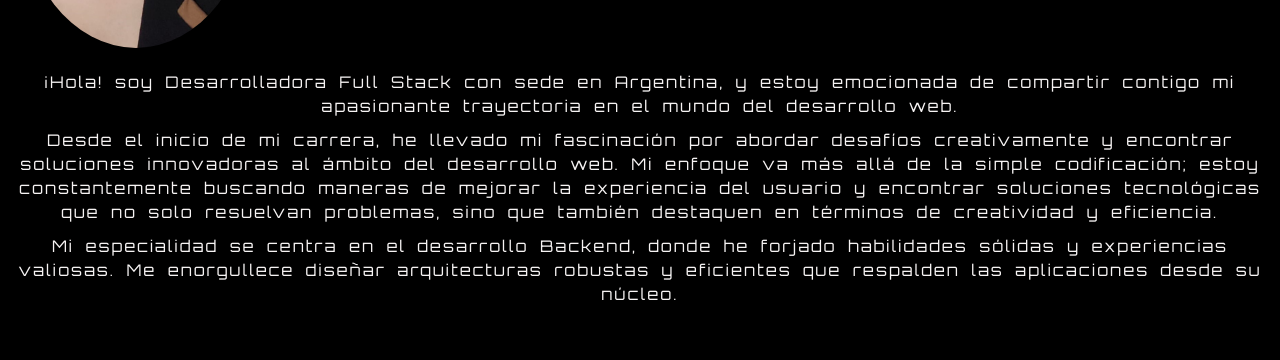
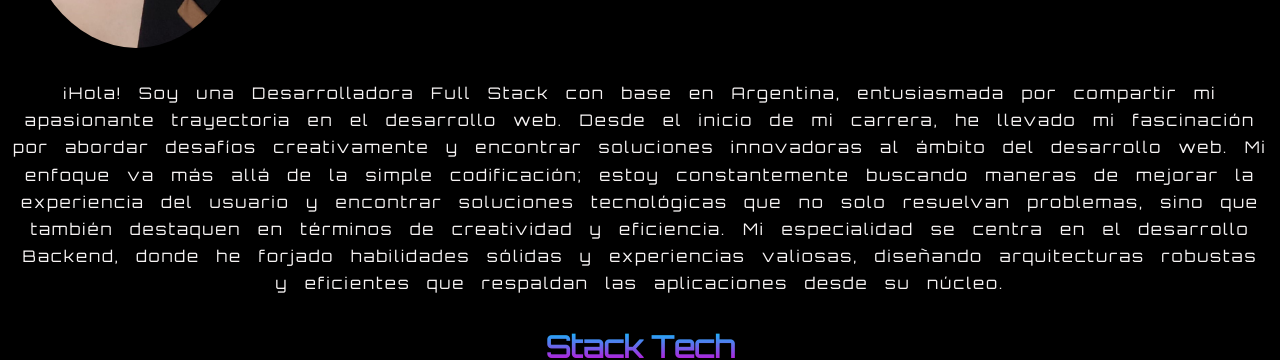
Before and after one commit to RiosDeboraS/Portafolio, a Next.js app: page / in a window 1280 px wide. Shown: the part 270-630 px from the top of the page. Built offline with nearby package versions, Linux system fonts and the light colour scheme.

Commit message:
portafolio terminado

```diff
--- a/app/about/about.module.css
+++ b/app/about/about.module.css
@@ -9,12 +9,13 @@
   color: rgb(246, 243, 243);
   font-family: "Orbitron", sans-serif;
   font-size: 1em;
-  line-height: 1.5; /* espacio entre lineas*/
+  line-height: 1.7; /* espacio entre lineas*/
   letter-spacing: 2px; /*espacio entre letras*/
-  word-spacing: 5px; /*espacio entre palabras*/
-  align-items: center;
+  word-spacing: 10px; /*espacio entre palabras*/
+
   margin-top: 0; /* margen superior ajustado */
   margin-bottom: 10px; /* margen inferior ajustado */
+  padding: 10px;
 }
 
 .h1 {
--- a/app/about/page.jsx
+++ b/app/about/page.jsx
@@ -5,34 +5,25 @@ export default function About() {
     <div>
       <div className={style.container}>
         <p className={style.parrafo}>
-          ¡Hola! soy Desarrolladora Full Stack con sede en Argentina, y estoy
-          emocionada de compartir contigo mi apasionante trayectoria en el mundo
-          del desarrollo web.
+          ¡Hola! Soy una Desarrolladora Full Stack con base en Argentina,
+          entusiasmada por compartir mi apasionante trayectoria en el desarrollo
+          web. Desde el inicio de mi carrera, he llevado mi fascinación por
+          abordar desafíos creativamente y encontrar soluciones innovadoras al
+          ámbito del desarrollo web. Mi enfoque va más allá de la simple
+          codificación; estoy constantemente buscando maneras de mejorar la
+          experiencia del usuario y encontrar soluciones tecnológicas que no
+          solo resuelvan problemas, sino que también destaquen en términos de
+          creatividad y eficiencia. Mi especialidad se centra en el desarrollo
+          Backend, donde he forjado habilidades sólidas y experiencias valiosas,
+          diseñando arquitecturas robustas y eficientes que respaldan las
+          aplicaciones desde su núcleo.
         </p>
-        <p className={style.parrafo}>
-          Desde el inicio de mi carrera, he llevado mi fascinación por abordar
-          desafíos creativamente y encontrar soluciones innovadoras al ámbito
-          del desarrollo web. Mi enfoque va más allá de la simple codificación;
-          estoy constantemente buscando maneras de mejorar la experiencia del
-          usuario y encontrar soluciones tecnológicas que no solo resuelvan
-          problemas, sino que también destaquen en términos de creatividad y
-          eficiencia.
-        </p>
-        <p className={style.parrafo}>
-          Mi especialidad se centra en el desarrollo Backend, donde he forjado
-          habilidades sólidas y experiencias valiosas. Me enorgullece diseñar
-          arquitecturas robustas y eficientes que respalden las aplicaciones
-          desde su núcleo.
-        </p>
-        <br></br>
-        <br></br>
-        <br></br>
       </div>
       <div>
         <h1 className={style.h1}>Stack Tech</h1>
         <p align="center">
           <a href="https://skillicons.dev">
-            <img src="https://skillicons.dev/icons?i=js,html,css,vite,nodejs,postgres,prisma,react,redux,sequelize,vercel,nextjs,ts" />
+            <img src="https://skillicons.dev/icons?i=js,html,css,vite,nodejs,postgres,prisma,react,redux,sequelize,vercel,nextjs,ts,express" />
           </a>
         </p>
       </div>
--- a/app/bar/page.jsx
+++ b/app/bar/page.jsx
@@ -40,7 +40,7 @@ export default function Sidebar() {
           </button>
         </a>{" "}
         <a
-          href="Rios Debora Sabrina.pdf"
+          href="Rios Debora Sabrina (3).pdf"
           download
           target="_blank"
           rel="noopener noreferrer"
--- a/app/mostrar/mostrar.module.css
+++ b/app/mostrar/mostrar.module.css
@@ -64,7 +64,7 @@
 }
 
 .caja {
-  width: 300px; /* Ajusta el ancho según tus necesidades */
+  width: 550px; /* Ajusta el ancho según tus necesidades */
   border: 1px solid #ccc;
   border-radius: 10px;
   padding: 20px;
@@ -79,4 +79,7 @@
 
 .descripcionProyecto {
   margin-top: 10px;
+  line-height: 1.5; /* espacio entre lineas*/
+  letter-spacing: 2px; /* espacio entre letras */
+  word-spacing: 5px; /* espacio entre palabras */
 }
--- a/app/mostrar/page.jsx
+++ b/app/mostrar/page.jsx
@@ -11,10 +11,10 @@ export default function Mostrar() {
         <img src="/portada2.png" alt="vorttex Gaming" className={style.img} />
         <div className={style.content}>
           <p className={style.parrafo}>
-            Lorem ipsum dolor sit amet consectetur adipisicing elit. Nulla illo
-            soluta qui perspiciatis et aliquam suscipit ad dolor possimus itaque
-            nihil, eos quod sint consequuntur delectus laboriosam dolore
-            temporibus nam.
+            Vortex Gaming no es simplemente una plataforma de venta de claves de
+            videojuegos para PC; es tu compañero en la creación de experiencias
+            de juego inigualables. Diseñada con la visión de satisfacer las
+            necesidades de los usuarios, buscamos hacer cada experiencia única.
             <br />
             <br />
             <span></span>
@@ -64,23 +64,20 @@ export default function Mostrar() {
                   <FontAwesomeIcon icon={faGithub} />
                 </button>
               </a>{" "}
-              <a
-                href="https://vorttex-gaming-topabli2-topablis-projects.vercel.app/"
-                target="_blank"
-                rel="noopener noreferrer"
-              >
-                <button className={style.buton}>
-                  <FontAwesomeIcon icon={faLink} />
-                </button>
-              </a>
               <br />
               <br />
-              Lorem ipsum, dolor sit amet consectetur adipisicing elit. Quaerat,
-              rem asperiores doloremque inventore iusto exercitationem adipisci
-              reiciendis assumenda quia aperiam labore in nobis, cumque
-              pariatur? Architecto adipisci tempore fugit ea!
+              Explora el fascinante mundo de los Pokémon a través de nuestra
+              plataforma interactiva. Descubre y sumérgete en la colección de
+              cartas de Pokémon, donde podrás acceder a información detallada
+              sobre cada criatura, sus habilidades y características únicas.
               <br />
               <br></br>
+              <h2>tech</h2>
+              <p align="center">
+                <a href="https://skillicons.dev">
+                  <img src="https://skillicons.dev/icons?i=js,html,css,vite,nodejs,postgres,react,redux,sequelize,express" />
+                </a>
+              </p>
             </p>
           </div>
         </div>
```
Also changed, not shown: 2 other files (tests, documents, lock files or other folders).
